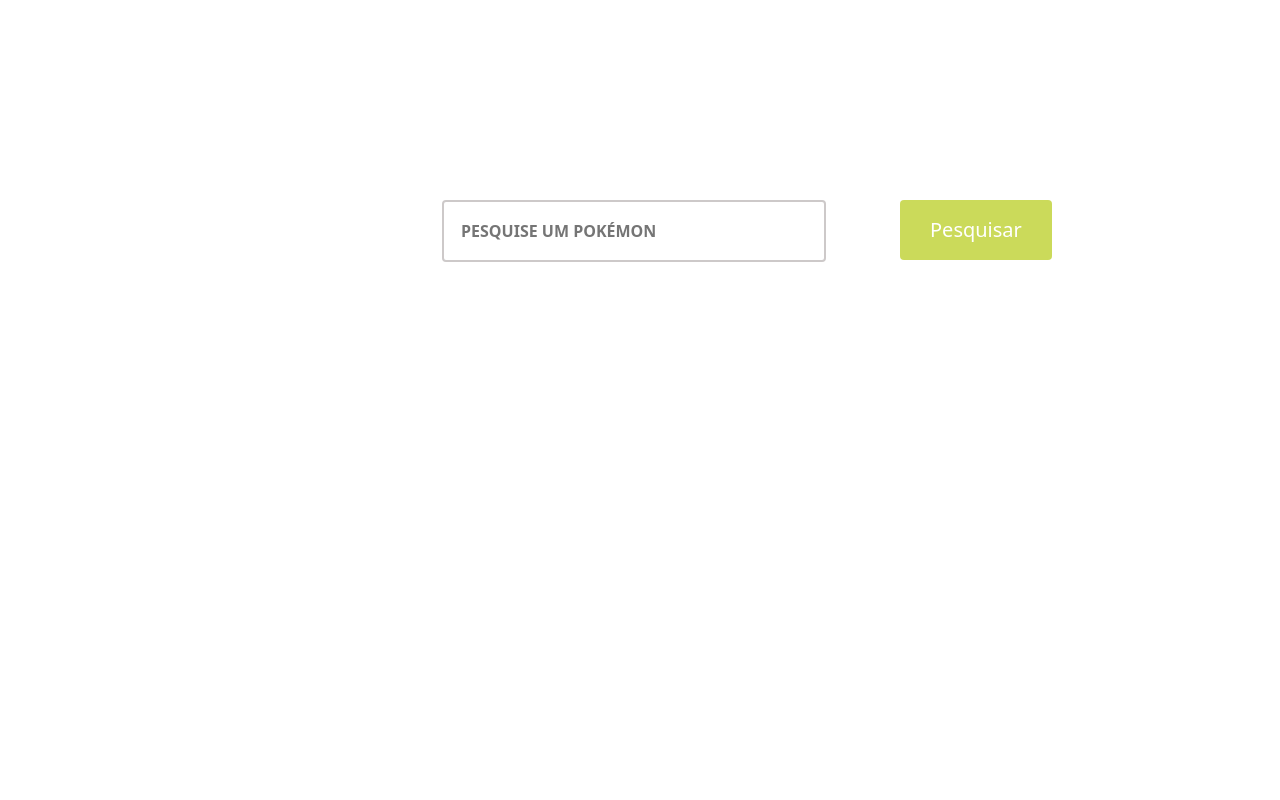
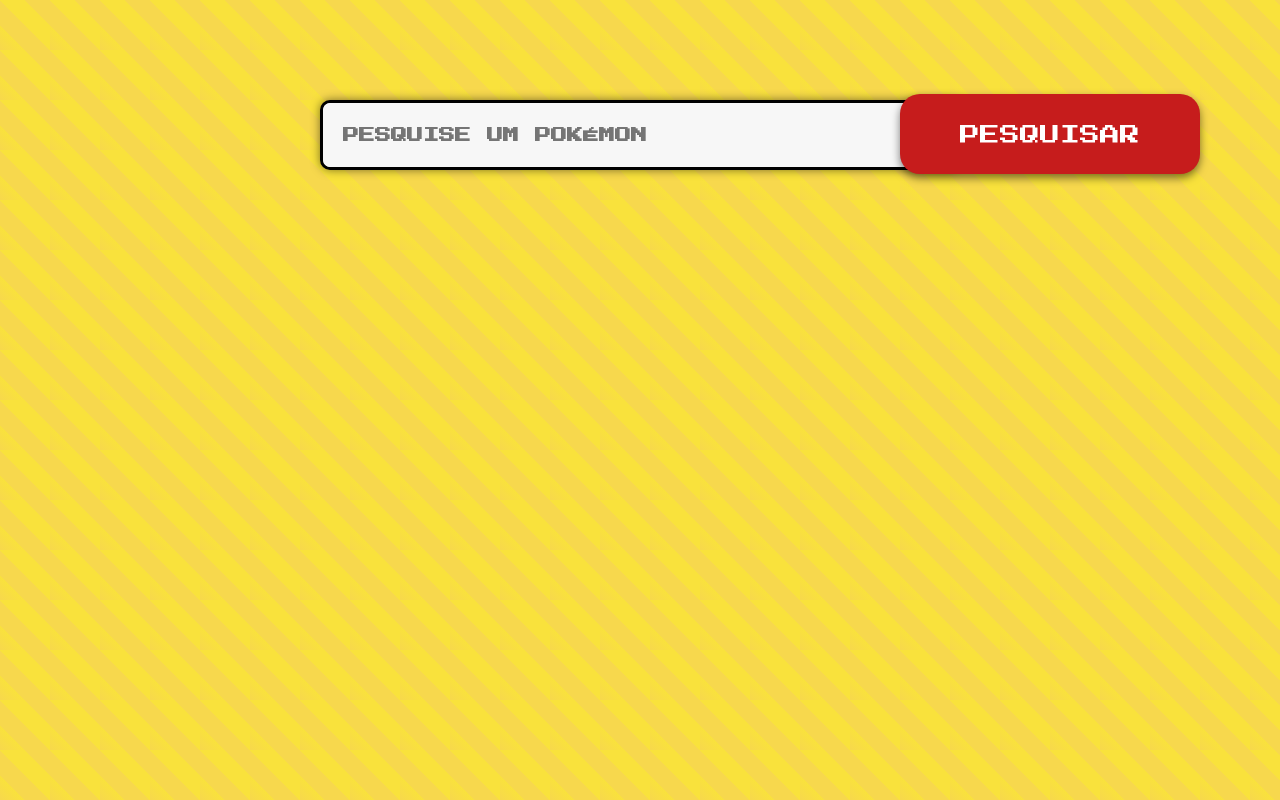
Before and after one commit to vitortabelli1/Pokemon-API, an Angular app: page / in a window 1280 px wide. Built offline with nearby package versions, Linux system fonts and the light colour scheme.

Commit message:
api-pokemon-5

```diff
--- a/src/app/app.component.css
+++ b/src/app/app.component.css
@@ -2,6 +2,14 @@
   font-family: sans-serif;
 }
 
-body{
-  background-color: red;
+:host {
+  display: block;
+  background:
+    linear-gradient(45deg, #f7d84d, #f9e23c 25%, #f7d84d 25%, #f7d84d 50%, #f9e23c 50%, #f9e23c 75%, #f7d84d 75%, #f7d84d),
+    linear-gradient(-45deg, #f7d84d, #f9e23c 25%, #f7d84d 25%, #f7d84d 50%, #f9e23c 50%, #f9e23c 75%, #f7d84d 75%, #f7d84d);
+  background-size: 50px 50px, 50px 50px;
+  background-color: #f9e23c; /* Cor base para garantir que o padrão esteja visível */
+  height: 100vh; /* Faz o fundo ocupar toda a altura da tela */
+  margin: 0;
+  padding: 0;
 }
--- a/src/app/app.config.ts
+++ b/src/app/app.config.ts
@@ -3,7 +3,7 @@
 import { provideHttpClient } from '@angular/common/http';
 import { routes } from './app.routes';
 import { provideClientHydration } from '@angular/platform-browser';
-import { FormsModule } from '@angular/forms'; // Importe o FormsModule
+
 
 export const appConfig: ApplicationConfig = {
   providers: [provideRouter(routes), provideClientHydration(), provideHttpClient()]
--- a/src/app/button/button.component.css
+++ b/src/app/button/button.component.css
@@ -1,21 +1,37 @@
+@import url('https://fonts.googleapis.com/css2?family=Press+Start+2P&display=swap'); /* Fonte estilo gamer */
+
 button {
   display: block;
-    padding: 15px 30px;
-    border: 1px solid #ccc;
-    border-radius: 4px;
-    background-color: #cbda5a;
-    color: white;
+  padding: 26px 60px;
+  border: 2px solid #ff0044;
+  border-radius: 20px;
+  height: 80px;
+  background-color: #c61c1c;
+  color: #fff;
   cursor: pointer;
   font-size: 20px;
   text-align: center;
   outline: none;
-    transition: background-color 0.3s ease;
+  transition: background-color 0.3s ease, transform 0.2s ease;
   border: none;
   box-sizing: border-box;
-    position: relative; /* Permite ajustar a posição do botão */
-    left: 900px; /* Ajusta a posição do botão para a direita */
-    top:200px;
+  position: relative;
+  left: 900px;
+  top: 94px;
+  font-family: 'Press Start 2P', cursive;
+  text-transform: uppercase;
+  box-shadow: 0 4px 8px rgba(0, 0, 0, 0.5);
 }
+
+button:hover {
+  background-color: #ff0044;
+  transform: scale(1.05);
+}
+
+button:active {
+  transform: scale(0.95);
+}
+
 
   button:hover {
     background-color: #0056b3;
--- a/src/app/search/search.component.css
+++ b/src/app/search/search.component.css
@@ -1,37 +1,53 @@
 .search-container {
   display: flex;
   align-items: center;
-  margin: 140px 442px;
-  width: 30%;
-  border-radius: 4px;
+  margin: 20px auto; /* Centraliza a caixa de pesquisa horizontalmente */
+  width: 50%;
+  border-radius: 10px; /* Borda mais arredondada para um visual mais retro */
+  background: #fff; /* Fundo branco para destacar o input */
+  border: 3px solid #000; /* Borda preta para um visual mais destacado */
+  box-shadow: 0 0 10px rgba(0, 0, 0, 0.5); /* Sombra para dar um efeito de profundidade */
 }
 
 .search-container input {
-  padding: 17px;
-  border: 2px solid #cdc9c9;
-  border-radius: 4px;
+  padding: 20px;
+  border: none; /* Remove a borda do input */
+  border-radius: 8px; /* Arredondamento das bordas do input */
   flex: 1;
+
   text-transform: uppercase;
   font-weight: bold;
-  color:#8b8888;
-
+  font-family: 'Press Start 2P', cursive; /* Tipografia retrô */
+  color: #333; /* Cor do texto */
+  background-color: #f7f7f7; /* Fundo claro no input */
+  outline: none; /* Remove o contorno padrão do input */
 }
 
+/* Adiciona um estilo ao foco no input */
+.search-container input:focus {
+  border: 2px solid #ffcb05; /* Borda amarela brilhante ao focar */
+  background-color: #fff; /* Fundo branco quando o input é focado */
+  box-shadow: 0 0 8px rgba(0, 0, 0, 0.3); /* Sombra mais suave ao focar */
+}
 .results-container {
   display: flex;
+  flex-direction: column; /* Alinha os itens verticalmente */
   align-items: center;
-  margin: -142px 440px;
-  width: 603px;
-  background-color: transparent;
-  border-radius: 4px;
+  margin: 20px auto; /* Ajusta a margem para centralizar horizontalmente */
+  width: 50%; /* Largura ajustada para se adequar ao layout */
+  background-color: #fff; /* Fundo branco para destaque */
+  border: 3px solid #333; /* Borda preta para um visual mais destacado */
+  border-radius: 10px; /* Borda arredondada para um visual mais retro */
   padding: 10px;
   opacity: 0;
   visibility: hidden;
   transition: opacity 0.3s ease, visibility 0.3s ease, background-color 0.3s ease;
+  box-shadow: 0 0 10px rgba(0, 0, 0, 0.5); /* Sombra para um efeito de profundidade */
 }
 
 .results-container.show {
-  background-color: #ececec;
+  width:50%;
+  background-color: #f7f7f7; /* Cor de fundo quando visível */
   opacity: 1;
   visibility: visible;
 }
@@ -42,126 +58,145 @@
   background-color: transparent;
   text-transform: uppercase;
   font-weight: bold;
-  color: rgb(152, 150, 150);
+  font-family: 'Press Start 2P', cursive; /* Tipografia retrô */
+  color: #333; /* Cor do texto */
+}
 
+.results-container {
+  display: flex;
+  flex-direction: column; /* Alinha os itens verticalmente */
+  align-items: stretch; /* Garante que os itens dentro da container ocupem o espaço total disponível */
+  margin: 20px auto; /* Ajusta a margem para centralizar horizontalmente */
+  width: 80%; /* Largura ajustada para se adequar ao layout */
+  background-color: #fff; /* Fundo branco para destaque */
+  border: 3px solid #333; /* Borda preta para um visual mais destacado */
+  border-radius: 10px; /* Borda arredondada para um visual mais retro */
+  padding: 10px;
+  opacity: 0;
+  visibility: hidden;
+  transition: opacity 0.3s ease, visibility 0.3s ease, background-color 0.3s ease;
+  box-shadow: 0 0 10px rgba(0, 0, 0, 0.5); /* Sombra para um efeito de profundidade */
+}
+
+.results-container.show {
+  background-color: #f7f7f7; /* Cor de fundo quando visível */
+  opacity: 1;
+  visibility: visible;
 }
 
 .result-item {
-  padding: 5px 0;
-  border-bottom: 2px solid #e5e2e2;
-  font-size: 20px;
+  padding: 20px; /* Ajustado para se adaptar melhor ao layout */
+  font-size: 18px;
   text-transform: uppercase;
   font-weight: bold;
-  color:#a1a0a0;
-  margin-left: 15px;
-}
-
-.results-input {
-  border: none;
-  outline: none;
-
-
+  font-family: 'Press Start 2P', cursive; /* Tipografia retrô */
+  color: #333; /* Cor do texto */
+  margin-bottom: 10px; /* Espaçamento entre os itens */
+  background-color: #e0e0e0; /* Fundo claro para os itens */
+  border: 2px solid #333; /* Borda preta ao redor dos itens */
+  border-radius: 5px; /* Arredondamento das bordas dos itens */
+  width: 100%; /* Ajusta a largura dos itens para ocupar toda a área disponível */
+  box-sizing: border-box; /* Inclui padding e border no cálculo da largura */
 }
 
 .details-button {
   display: block;
-  background-color: #f06423;
-  color: white;
-  border: none;
-  margin-left: 445px;
-  margin-top:-30px;
-  border-radius: 4px;
-  font-size: 15px;
-  padding: 10px 15px;
+  background-color: #ffcb05; /* Amarelo vibrante inspirado nos jogos Pokémon */
+  color: #333; /* Cor do texto */
+  border: 2px solid #333; /* Borda preta */
+  border-radius: 5px; /* Borda arredondada */
+  font-size: 18px;
+  padding: 10px 20px; /* Espaçamento interno */
   cursor: pointer;
-  transition: background-color 0.3s ease;
+  transition: background-color 0.3s ease, transform 0.2s ease; /* Transições para fundo e efeito de transformação */
+  text-transform: uppercase;
+  font-weight: bold;
+  font-family: 'Press Start 2P', cursive; /* Tipografia retrô */
+  width: 100%; /* Ocupa toda a largura disponível */
+  box-sizing: border-box; /* Inclui padding e border no cálculo da largura */
+  margin-top: 10px; /* Espaçamento acima do botão */
 }
 
 .details-button:hover {
-  background-color: #0056b3;
+  background-color: #f0a500; /* Cor de fundo mais escura no hover */
+  transform: scale(1.05); /* Efeito de aumento no hover */
 }
 
 
 /* search.component.css */
 .details-card {
-  position: fixed;
-  top: 50%;
-  left: 50%;
-  transform: translate(-50%, -50%);
-  border: 10px solid #e6e1e1; /* Borda grossa para o estilo de carta */
-  border-radius: 5px;
-  background: linear-gradient(135deg, #b6bc4b, #c9c316, #ede574); /* Cor de fundo semelhante ao papel das cartas */
-  box-shadow: 0 0 10px rgba(0, 0, 0, 0.5);
+  position: relative; /* Permite o posicionamento adequado do botão de fechar */
+  margin: 0 auto; /* Centraliza horizontalmente */
+  border: 6px solid #a57b9f; /* Borda roxa para o estilo de carta */
+  border-radius: 10px; /* Borda mais arredondada */
+  background: linear-gradient(135deg, #e0e0e0, #b0b0b0, #d9d9d9, #f5f5f5); /* Gradiente para simular o brilho de um diamante */
+  box-shadow: 0 0 15px rgba(0, 0, 0, 0.6); /* Sombra para efeito de profundidade */
   width: 340px; /* Largura fixa */
-  height:455px;
+  height: 455px;
   max-width: 100%;
-  padding: 10px;
-  font-family: 'Arial', sans-serif;
+  padding: 20px; /* Espaçamento interno */
+  font-family: 'Press Start 2P', cursive; /* Tipografia retrô dos anos 90 */
   transition: opacity 0.4s ease, transform 0.4s ease;
 }
 
 .details-card h3 {
-
-  font-size: 1.5em; /* Ajusta o tamanho da fonte */
+  font-size: 1.5em; /* Tamanho da fonte para o título */
   text-align: center; /* Centraliza o título */
   font-weight: bold; /* Negrito para destaque */
-  color: #474646; /* Preto brilhante */
-  padding: 10px; /* Adiciona padding interno */
+  color: #fff; /* Texto branco */
+  padding: 10px; /* Padding interno */
   border-radius: 5px; /* Borda arredondada */
-  box-shadow: 0 2px 4px rgba(35, 35, 35, 0.1); /* Sombra para um efeito de profundidade */
+  box-shadow: 0 2px 4px rgba(0, 0, 0, 0.3); /* Sombra para um leve efeito de profundidade */
   text-transform: uppercase;
-  background: linear-gradient(135deg, #ede352, #e9d732, #a8ab13); /* Gradiente dourado cristalino */
-  background-clip: padding-box; /* Faz com que o gradiente seja aplicado apenas na área de padding */
-  border: 4px solid #e6e1e1; /* Adiciona uma borda dourada para mais destaque */
+  background: linear-gradient(135deg, #9e7bfa, #b8a2d0); /* Gradiente roxo */
+  background-clip: padding-box; /* Aplica o gradiente apenas na área de padding */
+  border: 4px solid #a57b9f; /* Borda roxa para destaque */
 }
 
 .details-card p {
   font-weight: bold; /* Texto em negrito */
   margin-top: 10px; /* Margem superior para espaçamento */
-  color: white; /* Texto branco */
+  color: #fff; /* Texto branco */
   font-size: 14px; /* Tamanho da fonte */
-  background-image: linear-gradient(135deg, #ff4e50, #e63946);
-  padding: 5px;/* Ajusta o espaçamento interno */
+  background: linear-gradient(135deg, #7f4cff, #6f2a8d); /* Gradiente roxo */
+  padding: 5px; /* Espaçamento interno */
   border-radius: 5px; /* Borda arredondada */
-  position: block; /* Necessário para o posicionamento do pseudo-elemento */
-  margin-right: 223px;
-  border: 2px solid #dededc; /* Define a borda como pontilhada e cor */
-  border-width: 2px; /* Define a espessura da borda */
+  text-align: center; /* Centraliza o texto */
+  border: 2px solid #6f2a8d; /* Borda roxa escura */
 }
 
 .details-card ul {
   margin-top: 20px;
-  list-style-type: none;
+  list-style-type: none; /* Remove marcadores */
   padding: 0;
-  margin: 0;
 }
 
 .details-card li {
-  padding: 5px 0;
+  padding: 10px 0; /* Espaçamento entre itens */
   border-bottom: 1px solid #ddd; /* Linha divisória entre habilidades */
-  margin-top:-2px;
-  color:rgb(83, 81, 81);
-
+  color: #333; /* Cor do texto */
+  font-size: 14px; /* Tamanho da fonte */
 }
 
 .details-card .close-button {
-  display: block;
-  margin: 20px auto 0;
+  position: absolute; /* Posiciona o botão dentro da carta */
+  bottom: 10px; /* Distância da parte inferior */
+  right: 110px; /* Distância da direita */
+  margin-top:60px;
   color: white;
-  border: 5px solid #c0bcbc;
-  border-radius: 4px;
+  border: 4px solid #a57b9f; /* Borda roxa para combinar com o tema */
+  border-radius: 5px; /* Borda arredondada */
   padding: 10px;
   cursor: pointer;
   transition: background-color 0.3s ease;
   width: 100px;
-  margin-top:20px;
-  background-image: linear-gradient(135deg, #ff4e50, #e63946);
-  background-clip: padding-box; /* Faz com que o gradiente seja aplicado apenas na área de padding */
-  border: 1px solid #ebeae8;
+  background: linear-gradient(135deg, #7f4cff, #6f2a8d); /* Gradiente roxo */
+  border: 1px solid #6f2a8d; /* Borda roxa escura */
+  text-align: center; /* Centraliza o texto no botão */
 }
 
 .details-card .close-button:hover {
-  background-color: #dc4454;
+  background-color: #5f1a6b; /* Cor ao passar o mouse */
 }
 
 .overlay {
@@ -175,14 +210,15 @@
 }
 
 .details-footer {
-  background: linear-gradient(135deg,  #e6dc4e, #9e9916, #d1c741);
+  background: linear-gradient(135deg, #9e7bfa, #b8a2d0); /* Gradiente roxo */
   padding: 8px;
   display: flex;
   justify-content: space-between;
   margin-top: 10px;
+  border-radius: 0 0 10px 10px; /* Arredondamento dos cantos inferiores */
 }
 
 .details-footer span {
-  font-size: 10px;
-  color: #000;
+  font-size: 12px; /* Tamanho da fonte para melhor visibilidade */
+  color: #000; /* Cor preta para contraste */
 }
--- a/src/app/search/search.component.html
+++ b/src/app/search/search.component.html
@@ -1,4 +1,4 @@
-<!-- search.component.html -->
+
 <div class="search-container">
   <input type="text" (input)="onSearch($event)" placeholder="Pesquise um Pokémon" />
 </div>
--- a/src/index.html
+++ b/src/index.html
@@ -4,8 +4,11 @@
   <meta charset="UTF-8">
   <meta name="viewport" content="width=device-width, initial-scale=1.0">
   <title>My New Project</title>
+  <style>
+
+  </style>
 </head>
 <body>
-  <app-root></app-root> <!-- Verifique se este seletor está correto -->
+  <app-root></app-root>
 </body>
 </html>
```
Lines whose indentation alone changed are shown as unchanged.
